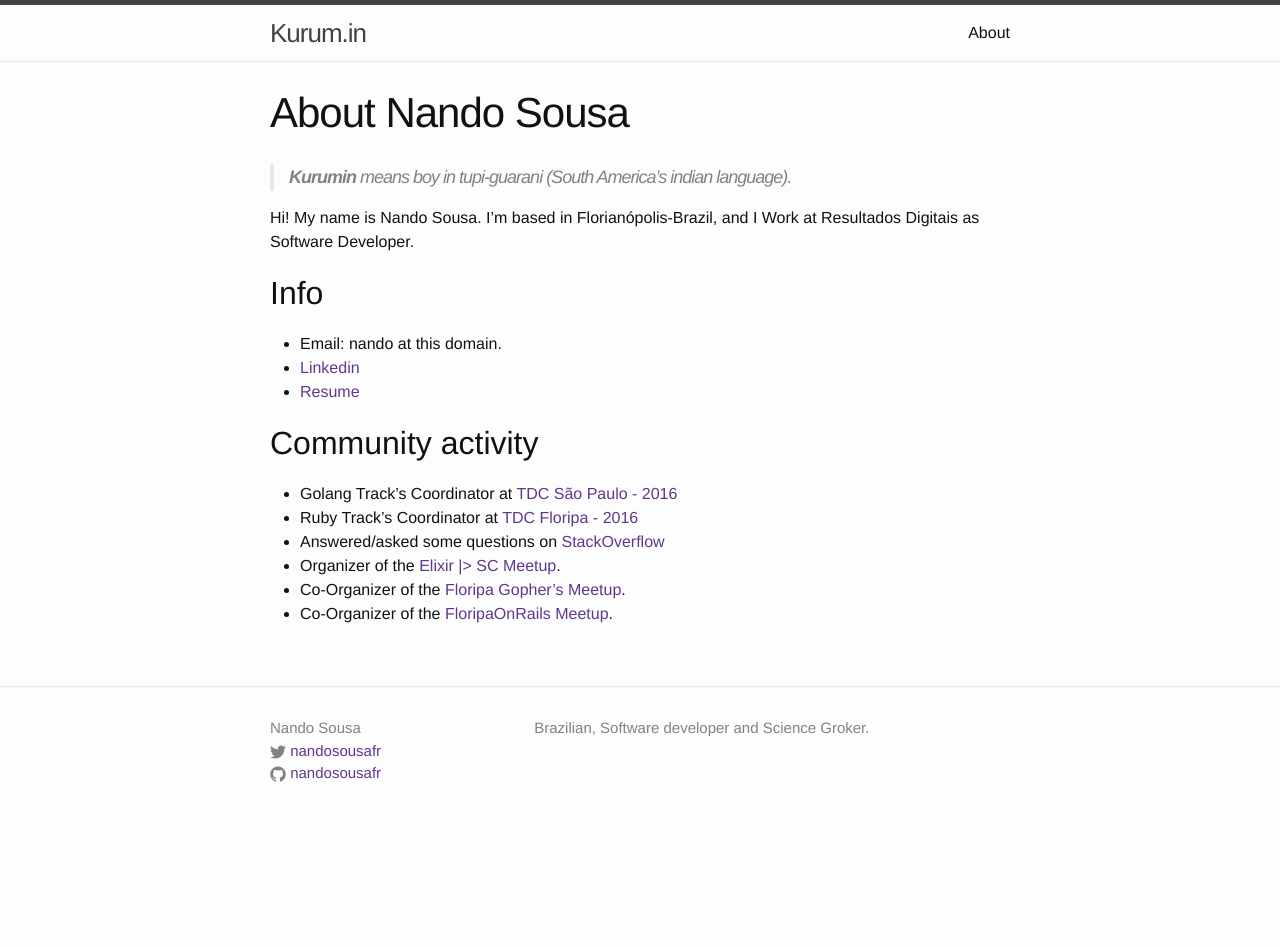
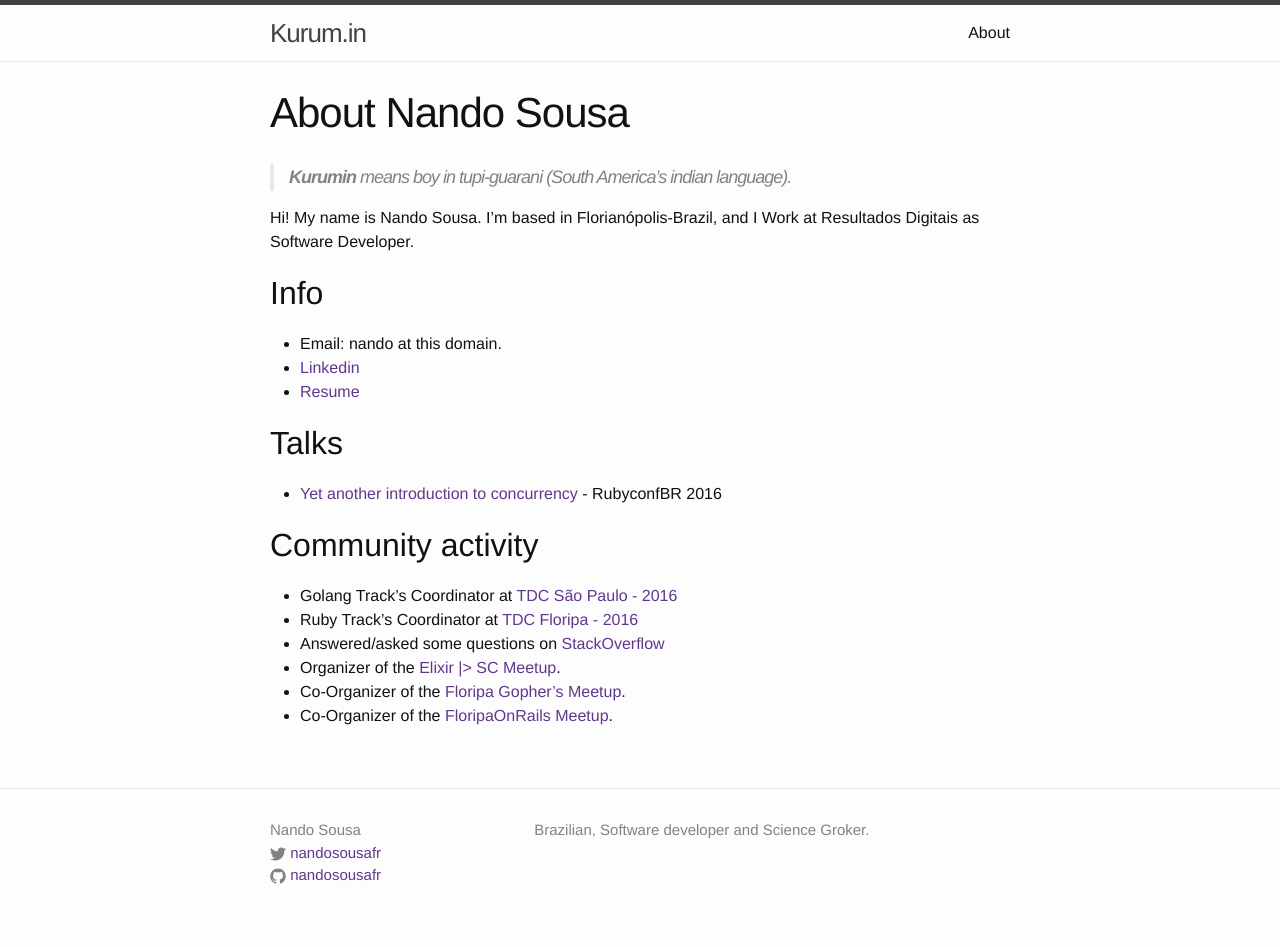
Before and after one commit to nandosousafr/blog.nandosousa.com, a Jekyll site: the page built from about.md, in a window 1280 px wide. Built offline with Jekyll 4.4.1, drawn with Linux system fonts in a browser that asks for light colours; before the commit the page ends 900 px from its top, so only the background shows below that.

Commit message:
adds Rubyconf participation to about page

```diff
--- a/about.md
+++ b/about.md
@@ -15,6 +15,10 @@ Resultados Digitais as Software Developer.
 * [Linkedin](https://br.linkedin.com/in/nandosousafr)
 * [Resume](http://bit.ly/1VWfiUE)
 
+## Talks
+
+* [Yet another introduction to concurrency](http://bit.ly/2cswCwu) - RubyconfBR 2016
+
 ## Community activity
 
 * Golang Track's Coordinator at [TDC São Paulo - 2016](http://www.thedevelopersconference.com.br/tdc/2016/saopaulo/trilha-golang)
```
